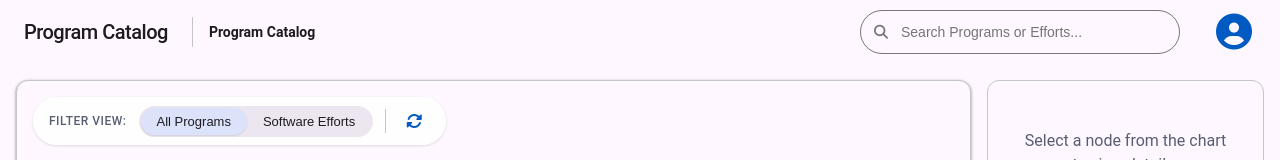
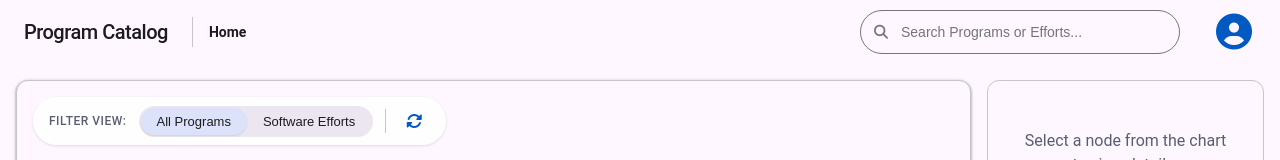
Before and after one commit to DeepBlue4/program-catalog, a Vue app: page / in a window 1280 px wide. Shown: the top 160 px of the page. Built offline with nearby package versions, Linux system fonts and the light colour scheme.

Commit message:
Clean up

```diff
--- a/src/App.vue
+++ b/src/App.vue
@@ -51,7 +51,12 @@ const handleBackToCatalog = () => {
 
 // --- Breadcrumb Logic ---
 const breadcrumbs = computed(() => {
-    const crumbs = [{ name: 'Program Catalog', id: null, path: '/' }]; // Root
+    const crumbs = [{ name: 'Home', id: null, path: '/' }]; // Root
+
+    // Reset to default on specific pages
+    if (['Dashboard', 'PermissionDenied'].includes(route.name)) {
+        return crumbs;
+    }
 
     if (selectedNode.value && chartData.value) {
         // Helper to find path in tree
```
